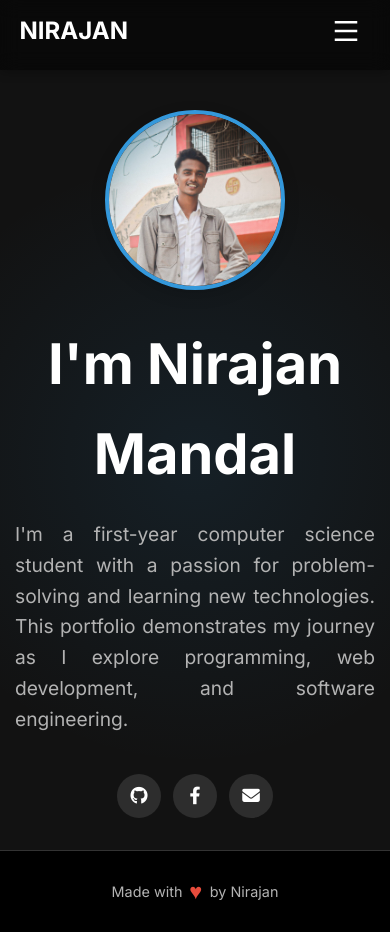
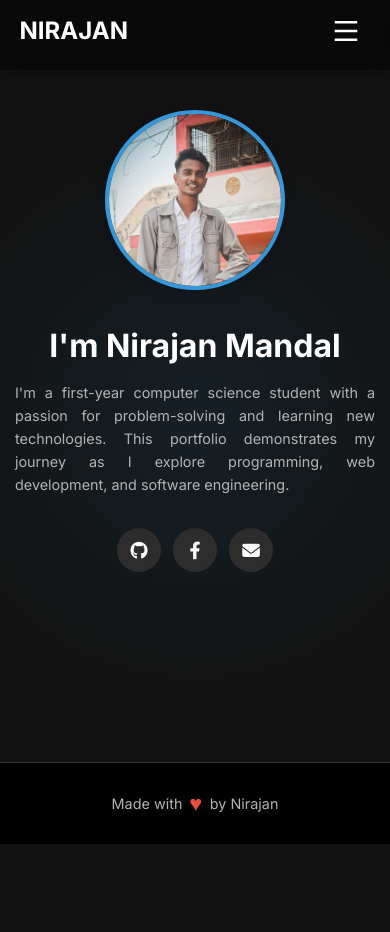
Before and after one commit to nirajan0112/Nirajan_Portfolio, a plain HTML site: page index.html in a window 390 px wide. After the commit the page ends 844 px from the top, so only its background shows below. Drawn offline with Linux system fonts and the light colour scheme.

Commit message:
fix - Home page h1 and p for mobile view

```diff
--- a/assets/css/style.css
+++ b/assets/css/style.css
@@ -312,6 +312,34 @@ nav ul li a.active::after {
   animation: fadeIn 1.5s ease-out;
 }
 
+@media screen and (max-width: 768px) {
+  .container-main h1 {
+    font-size: 2.5rem;
+    padding: 0 15px;
+    margin-bottom: 15px;
+  }
+
+  .container-main p {
+    font-size: 1rem;
+    padding: 0 20px;
+    margin-bottom: 30px;
+  }
+}
+
+@media screen and (max-width: 480px) {
+  .container-main h1 {
+    font-size: 2rem;
+    padding: 0 10px;
+    margin-bottom: 10px;
+  }
+
+  .container-main p {
+    font-size: 0.9rem;
+    padding: 0 15px;
+    margin-bottom: 25px;
+  }
+}
+
 @keyframes fadeIn {
   from {
     opacity: 0;
@@ -417,7 +445,7 @@ nav ul li a.active::after {
 
 .social-icon.facebook:hover {
   background-color: #1877F2;
-  border-color:#1877F2;
+  border-color: #1877F2;
   transform: translateY(-5px);
   box-shadow: 0 5px 15px rgba(0, 0, 0, 0.3);
 }
```
